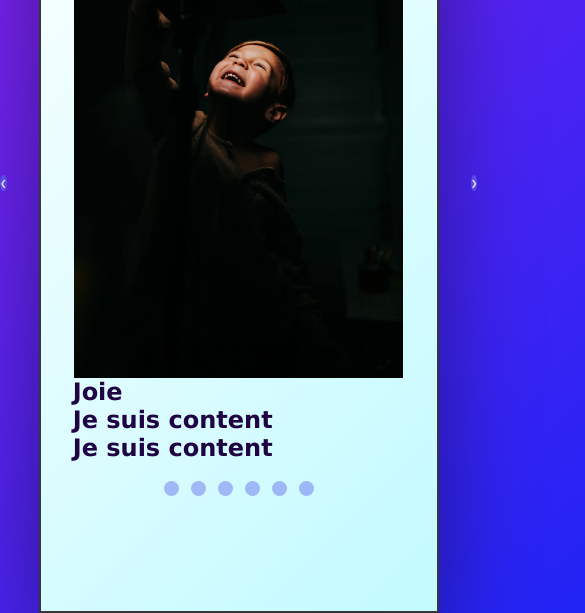
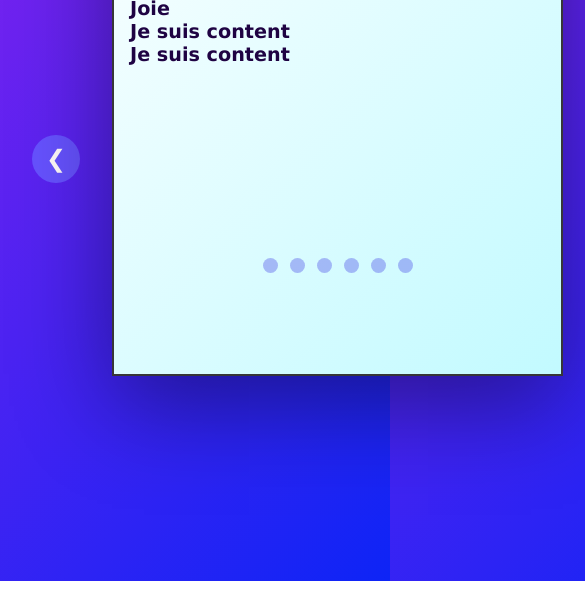
Before and after one commit to mdjoujum/sliders, a plain HTML site: page index.html in a window 390 px wide. Shown: the part 263-876 px from the top of the page, 585 px wide, since content can reach past the window. After the commit the page ends 844 px from the top, so only its background shows below. Drawn offline with Linux system fonts and the light colour scheme.

Commit message:
Committing all changes

```diff
--- a/index.html
+++ b/index.html
@@ -11,13 +11,13 @@
 <body>
 <a class="prev" onclick="plusSlides(-1)">❮</a>
 <div class="slideshow-container">
-  <div>
+  <div class="text_img_block">
       <div class="mySlides fade" style="display: block;">
         <div class="numbertext">1 / 6</div>
         <div class="figure">
           <img src="images/joy.webp">
         </div>
-        <div class="text">Joie</div>
+        <div class="text first">Joie</div>
         <div class="text">Je suis content</div>
         <div class="text">Je suis content</div>
       </div>
@@ -27,7 +27,7 @@
         <div class="figure">
           <img src="images/anger.webp">
         </div>
-        <div class="text">Colère</div>
+        <div class="text first">Colère</div>
         <div class="text">Faché</div>
         <div class="text">Énervé</div>
       </div>
@@ -37,7 +37,7 @@
         <div class="figure">
           <img src="images/sad.webp">
         </div>
-        <div class="text">Tristesse - Triste </div>
+        <div class="text first">Tristesse - Triste </div>
         <div class="text">Je suis triste </div>
         <div class="text">Il pleure car il est triste</div>
       </div>
@@ -55,7 +55,7 @@
         <div class="figure">
           <img src="images/sad.webp">
         </div>
-        <div class="text">Surprise</div>
+        <div class="text first">Surprise</div>
         <div class="text">Wouah! la belle surprise!</div>
       </div>
 
@@ -64,7 +64,7 @@
         <div class="figure">
           <img src="images/disgust.webp">
         </div>
-        <div class="text">Dégout</div>
+        <div class="text first">Dégout</div>
         <div class="text">Eurgh! c'est pas bon, je suis dégouté.'</div>
       </div>
   </div>
--- a/style/slideshow.css
+++ b/style/slideshow.css
@@ -2,8 +2,6 @@
   box-sizing: border-box;
 }
 html{
-  min-height: 100vh;
-  min-width: 100vh;
   margin: 0;
   padding: 0;
   background: #99FFAF;
@@ -11,51 +9,40 @@ html{
 }
 
 body {
+  width: 90vh;
+  height: 100vh;
   font-family: Verdana, sans-serif;
   margin: auto;
   padding-inline: 2em;
   display: flex;
   flex-direction: row;
-  justify-content:space-around;
-  align-items: start;
+  justify-content:center;
+  align-items: center;
   gap: 2em;
-}
-
-figure {
-  height: 10em;
-  width: 90%;
-  margin: auto;
-  margin-bottom: 3em;
-  object-fit: contain;
-  object-position: center;
 }
 
 /* Slideshow container */
 .slideshow-container {
-  min-width: 400px;
-  width: 60vh;
-  min-height: 500px;
-  height: 90vh;
-  position: relative;
+  width: 80vh;
+  height: 70vh;
   margin: auto;
   box-sizing: border-box;
   border: 2px solid #373638;
   padding: 2em;
-  margin-top: 2em;
   display: flex;
   flex-direction: row;
   justify-content: center;
-  align-items: stretch;
+  align-items: center;
+  gap: 1em;
   text-align: justify;
   background: #F6E063;
   background: linear-gradient(135deg, #ffffff, #c2faff);
   box-shadow: rgba(0, 0, 0, 0.4) 0px 30px 90px;
-
 }
 
 .slideshow-container .fade {
-  width: 90%;
-  height: 50vh;
+  width: 100%;
+  height: 100%;
 }
 
 .mySlides {
@@ -66,9 +53,18 @@ figure {
 }
 
 /* Image */
+
+
+.text_img_block{
+  width: 100%;
+  height: 100%;
+}
+
+/* Pictures size */
+
 .figure {
-  width: 99%;
-  height: 100%;
+  width: 100%;
+  height: 70%;
   margin: auto;
   display: flex;
   align-items: center;
@@ -86,13 +82,12 @@ figure {
 .prev,
 .next {
   cursor: pointer;
-  width: 2em;
-  height: 2em;
+  min-width: 2em;
+  min-height: 2em;
   display: flex;
   flex-direction: row;
   justify-content: center;
   align-items: center;
-  margin-top: 40vh;
   color: snow;
   background-color: hsl(247, 100%, 66%);
   font-weight: bold;
@@ -115,13 +110,14 @@ figure {
 
 /* Caption text */
 .text {
-  width: 100px;
+  width: 200px;
   height: auto;
-  margin: auto;
   color: #1f0343;
-  font-size: 1.5em;
+  font-size:1.2em;
   font-weight: bold;
-  width: 100%;
+}
+.text:first-of-type{
+  margin-top: 20em;
 }
 .dot-block{
   display: flex;
@@ -154,6 +150,9 @@ figure {
 .dot:hover {
   background-color: #f97713;
 }
+.dot-block{
+  transition: transform ease 0.3s;
+}
 
 /* Fading animation */
 .fade {
@@ -173,46 +172,52 @@ figure {
 /* On smaller screens, decrease text size */
 @media only screen and (max-width: 48em) {
   body{
-    max-width:100vw;
-    margin: 0;
-    padding: 0;
-    align-items: center
+    width: 80vh;
+    height: 100vh;
+    margin: auto;
   }
   .slideshow-container {
-    max-width: 80vw;
+    min-width: 300px;
+    min-height: 500px;
     margin: auto;
-    min-height: 100vh;
-    height: auto;
-    position: relative;
-    margin: 0;
     box-sizing: border-box;
     border: 2px solid #373638;
-    padding: 2em;
-    margin-top: 2em;
-    display: flex;
-    flex-direction: column;
-    justify-content: center;
-    align-items: center;
-    background-color: rgb(236, 250, 248);
+    padding: 1em;
+    margin-top: 3em;
+    display: block;
+    flex-direction: row;
+    justify-content: space-around;
+    align-items: stretch;
+    text-align: justify;
+    background: #F6E063;
+    background: linear-gradient(135deg, #ffffff, #c2faff);
     box-shadow: rgba(0, 0, 0, 0.4) 0px 30px 90px;
+    overflow: auto;
   }
   .slideshow-container .fade {
     width: 100%;
-    height: auto;
+    max-height: 50%;
   }
-  .prev,
-  .next {
-    margin-top: 2em;
-    font-size: 0.5em;
-  }
-  .text:first-element {
-    font-size: 1em;
-    margin-top: 2em;
-  }
+
   .dot-block{
     width:100%;
+    margin: auto;
+    margin-top: 3em;
     display: flex;
     flex-direction: row;
-    justify-content: center
+    justify-content: center;
+    position:relative;
   }
+
+  .text_img_block{
+  width: 100%;
+  height: 70%;
 }
+
+.text_img_block .figure{
+  height: 100%;
+  border: 1px solid wheat;
+}
+
+
+}
```
